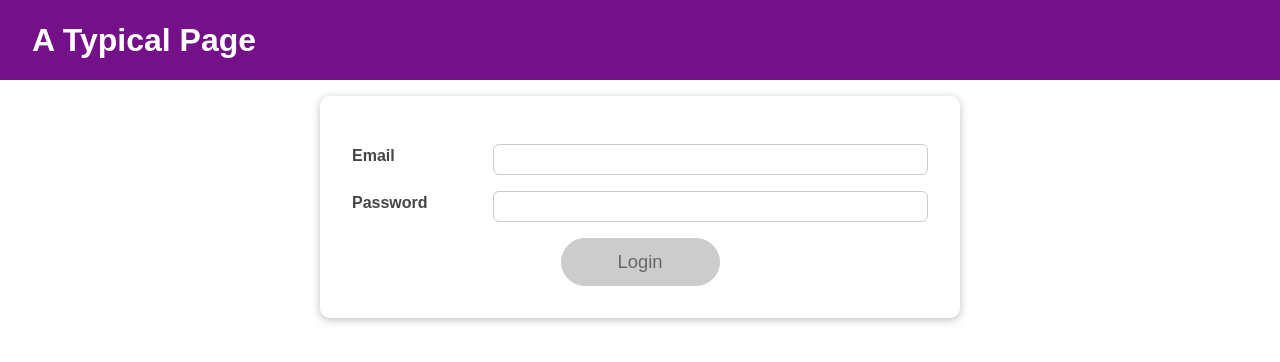
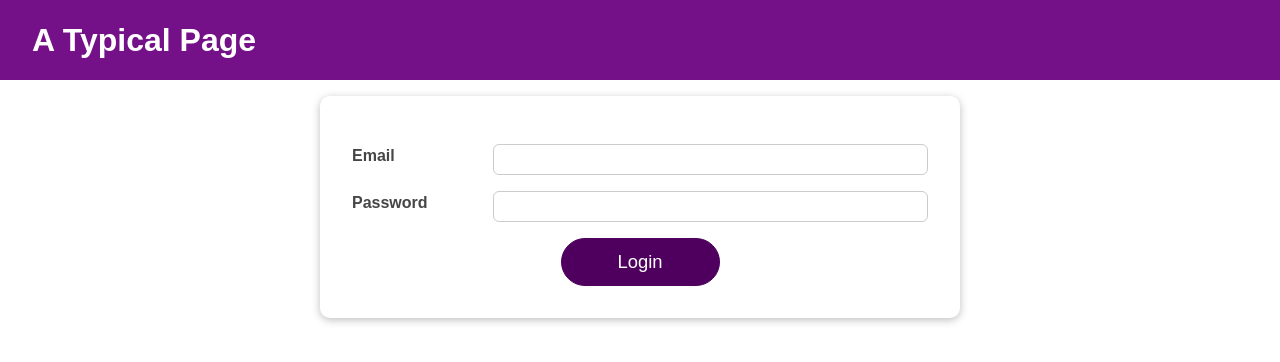
Before and after one commit to j7amo/react-context-forwardref-usereducer-example, a React (Create React App) app: page / in a window 1280 px wide. Shown: the top 362 px of the page. Built offline with nearby package versions, Linux system fonts and the light colour scheme.

Commit message:
make Button always be enabled

```diff
--- a/src/components/Login/Login.jsx
+++ b/src/components/Login/Login.jsx
@@ -188,11 +188,7 @@ function Login() {
           onBlur={validatePasswordHandler}
         />
         <div className={classes.actions}>
-          <Button
-            type="submit"
-            className={classes.btn}
-            disabled={!state.formIsValid}
-          >
+          <Button type="submit" className={classes.btn}>
             Login
           </Button>
         </div>
--- a/src/components/UI/Button/Button.jsx
+++ b/src/components/UI/Button/Button.jsx
@@ -5,14 +5,13 @@ import * as PropTypes from 'prop-types';
 import classes from './Button.module.css';
 
 function Button({
-  type, className, onClick, disabled, children,
+  type, className, onClick, children,
 }) {
   return (
     <button
       type={type}
       className={`${classes.button} ${className}`}
       onClick={onClick}
-      disabled={disabled}
     >
       {children}
     </button>
@@ -23,14 +22,12 @@ Button.defaultProps = {
   type: 'button',
   className: '',
   onClick: () => {},
-  disabled: false,
 };
 
 Button.propTypes = {
   type: PropTypes.string,
   className: PropTypes.string,
   onClick: PropTypes.func,
-  disabled: PropTypes.bool,
   children: PropTypes.string.isRequired,
 };
 
```
